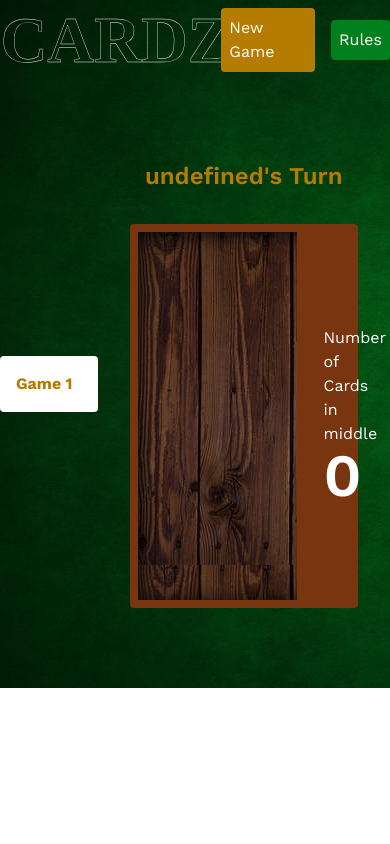
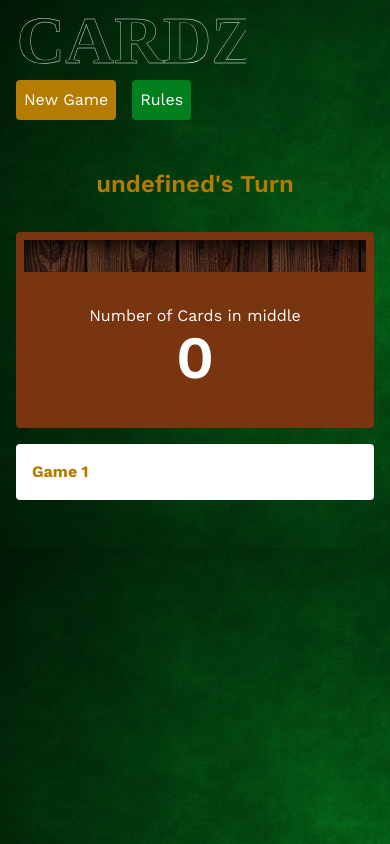
Before and after one commit to Nimisoere/cardz, a React (Create React App) app: page /game/1 in a window 390 px wide. Built offline with nearby package versions, Linux system fonts and the light colour scheme.

Commit message:
Update CSS Styles for mobile

```diff
--- a/src/components/Layout/Layout.tsx
+++ b/src/components/Layout/Layout.tsx
@@ -10,7 +10,7 @@ interface Props extends PropsFromRedux {
 const Layout = ({ component, board }: Props) => {
   return (
     <div className="font-serif w-full">
-      <div className="flex container mx-auto justify-between">
+      <div className="flex flex-wrap sm:px-0 px-4 container mx-auto justify-between">
         <div>
           <NavLink to="/">
             <img src={logo} alt="Cardz logo" className="h-20" />
--- a/src/components/PlayerSideBar/PlayerRow.tsx
+++ b/src/components/PlayerSideBar/PlayerRow.tsx
@@ -81,12 +81,12 @@ const PlayerRow = ({
       <div className="w-5/6">
         {player.playerCards.length ? (
           <>
-            <h4 className={`font-semibold flex items-center `}>
+            <h4 className={`font-semibold flex flex-wrap items-center w-full`}>
               {editMode ? (
-                <form onSubmit={handleSubmit(setPlayerName)}>
+                <form className="w-full" onSubmit={handleSubmit(setPlayerName)}>
                   <input
                     type="text"
-                    className="border border-gray-300 text-sm rounded p-1"
+                    className="border border-gray-300 text-sm rounded max-w-full p-1"
                     ref={register({ required: true })}
                     name={`player_${player.id}_name`}
                   />
@@ -121,7 +121,7 @@ const PlayerRow = ({
               {player.playerCards.length} Cards
             </p>
             {isPlayerTurn && (
-              <div className="w-full flex justify-start">
+              <div className="w-full flex flex-wrap justify-start">
                 <button
                   disabled={!player.playerCards.length}
                   onClick={() => handleShuffle()}
--- a/src/components/PlayingTable/PlayingTable.module.scss
+++ b/src/components/PlayingTable/PlayingTable.module.scss
@@ -2,6 +2,6 @@
   .playingTable {
     background: url(../../assets/woodback.jpeg);
     box-shadow: inset 3px 3px 22px #000;
-    @apply h-96 rounded border-8 border-yellow-900;
+    @apply sm:h-96 h-auto rounded border-8 border-yellow-900;
   }
 }
--- a/src/components/PlayingTable/PlayingTable.tsx
+++ b/src/components/PlayingTable/PlayingTable.tsx
@@ -10,8 +10,8 @@ interface Props extends PropsFromRedux {}
 
 const PlayingTable = ({ board }: Props) => {
   return (
-    <div className={`flex w-full h-full  ${style.playingTable}`}>
-      <div className="w-9/12 justify-center items-center flex">
+    <div className={`flex flex-wrap w-full h-full  ${style.playingTable}`}>
+      <div className="sm:w-9/12 w-full justify-center items-center sm:p-2 p-4 flex">
         {board.winner ? (
           <Link
             to="/new-game"
@@ -27,7 +27,7 @@ const PlayingTable = ({ board }: Props) => {
           </>
         )}
       </div>
-      <div className="w-3/12 bg-yellow-900 flex justify-center items-center h-full">
+      <div className="sm:w-3/12 w-full bg-yellow-900 flex justify-center items-center h-full">
         <div className="p-8 w-full text-center">
           <h4>Number of Cards in middle</h4>
           <p className="text-6xl font-semibold">{board.cardsInMiddle.length}</p>
--- a/src/components/Shared/PlayingCard.module.scss
+++ b/src/components/Shared/PlayingCard.module.scss
@@ -2,7 +2,6 @@
   .playingCard {
     width: 181px;
     height: 250px;
-    margin-left: -120px;
     @apply bg-white rounded-2xl border border-gray-400;
   }
 }
--- a/src/index.scss
+++ b/src/index.scss
@@ -11,7 +11,7 @@ body {
     sans-serif;
   -webkit-font-smoothing: antialiased;
   -moz-osx-font-smoothing: grayscale;
-  background: url(assets/q02th.jpg) no-repeat;
+  background: url(assets/q02th.jpg);
   background-size: cover;
   @apply text-white;
 }
--- a/src/pages/Game/Game.tsx
+++ b/src/pages/Game/Game.tsx
@@ -24,12 +24,10 @@ const Game = ({ board, notify }: Props) => {
   }, [board.winner, notify]);
 
   return (
-    <div className="container flex items-center my-12 mx-auto">
+    <>
       <Seo title={`Game ${gameId}`} description={`Playing Game ${gameId}`} />
-      <div className="w-3/12 bg-white text-gray-700 rounded p-4">
-        <PlayerSideBar />
-      </div>
-      <div className="w-9/12 p-8">
+      <div className="container flex flex-wrap items-center my-12 mx-auto sm:px-0 px-4">
+        <div className="sm:w-9/12 w-full sm:p-8 p-0">
           <h4 className="text-center text-2xl font-semibold text-secondary mb-8">
             {board.winner
               ? `${board.winner.playerName} WINS!!!`
@@ -37,7 +35,11 @@ const Game = ({ board, notify }: Props) => {
           </h4>
           <PlayingTable />
         </div>
+        <div className="sm:w-3/12 w-full xsm:mt-0 mt-4 bg-white text-gray-700 rounded p-4">
+          <PlayerSideBar />
         </div>
+      </div>
+    </>
   );
 };
 
--- a/src/pages/Home/Home.module.scss
+++ b/src/pages/Home/Home.module.scss
@@ -1,9 +1,9 @@
 @layer components {
   .homebtn-secondary {
-    @apply font-semibold border-b-8 border-yellow-700 text-sm p-6 w-96;
+    @apply font-semibold border-b-8 border-yellow-700 text-sm p-6 w-96 max-w-full;
   }
   .homebtn-primary {
-    @apply font-semibold border-b-8 border-green-900 text-sm p-6 w-96;
+    @apply font-semibold border-b-8 border-green-900 text-sm p-6 w-96 max-w-full;
   }
   .homebtn-primary:hover,
   .homebtn-secondary:hover {
--- a/src/pages/Home/Home.tsx
+++ b/src/pages/Home/Home.tsx
@@ -9,7 +9,7 @@ interface Props extends PropsFromRedux {}
 
 const Home = ({ board }: Props) => {
   return (
-    <div className="container flex flex-col justify-center items-center mx-auto h-screen">
+    <div className="container flex flex-col justify-center items-center mx-auto h-screen sm:p-x0 px-4">
       <Seo title="Play" description="Play Cardz" />
       <div className="w-full text-center">
         <img src={logo} className="inline-block w-96" alt="cardz logo" />
--- a/src/pages/Rules/Rules.tsx
+++ b/src/pages/Rules/Rules.tsx
@@ -20,7 +20,7 @@ const Rules = (props: Props) => {
   return (
     <div>
       <Seo title="Rules" description="Game Rules" />
-      <div className="container mx-auto">
+      <div className="container mx-auto sm:px-0 px-4">
         <div className={`w-full bg-white p-8 my-16 rounded text-gray-700`}>
           <ReactMarkdown plugins={[gfm]} children={markdown}></ReactMarkdown>
         </div>
--- a/src/pages/Start/Start.tsx
+++ b/src/pages/Start/Start.tsx
@@ -24,12 +24,12 @@ const Start = ({ startGame }: Props) => {
       <form
         onSubmit={handleSubmit(onSubmit)}
         style={{ height: "50vh" }}
-        className="container justify-center flex flex-col items-center mx-auto my-16"
+        className="container justify-center flex flex-col items-center mx-auto my-16 sm:px-0 px-4"
       >
         <select
           name="numberOfPlayers"
           ref={register({ required: true })}
-          className="bg-white w-96 rounded px-2 shadow-sm text-gray-700 py-4"
+          className="bg-white w-96 max-w-full rounded px-2 shadow-sm text-gray-700 py-4"
         >
           <option value="">Select number of players</option>
           {playerArr.map((item) => (
@@ -43,7 +43,10 @@ const Start = ({ startGame }: Props) => {
             Select number of players
           </span>
         )}
-        <button type="submit" className={`my-8 w-96 p-4 btn btn-secondary`}>
+        <button
+          type="submit"
+          className={`my-8 w-96 max-w-full p-4 btn btn-secondary`}
+        >
           Start Game
         </button>
       </form>
```
Also changed, not shown: 1 other file (tests, documents, lock files or other folders). Lines whose indentation alone changed are shown as unchanged.
